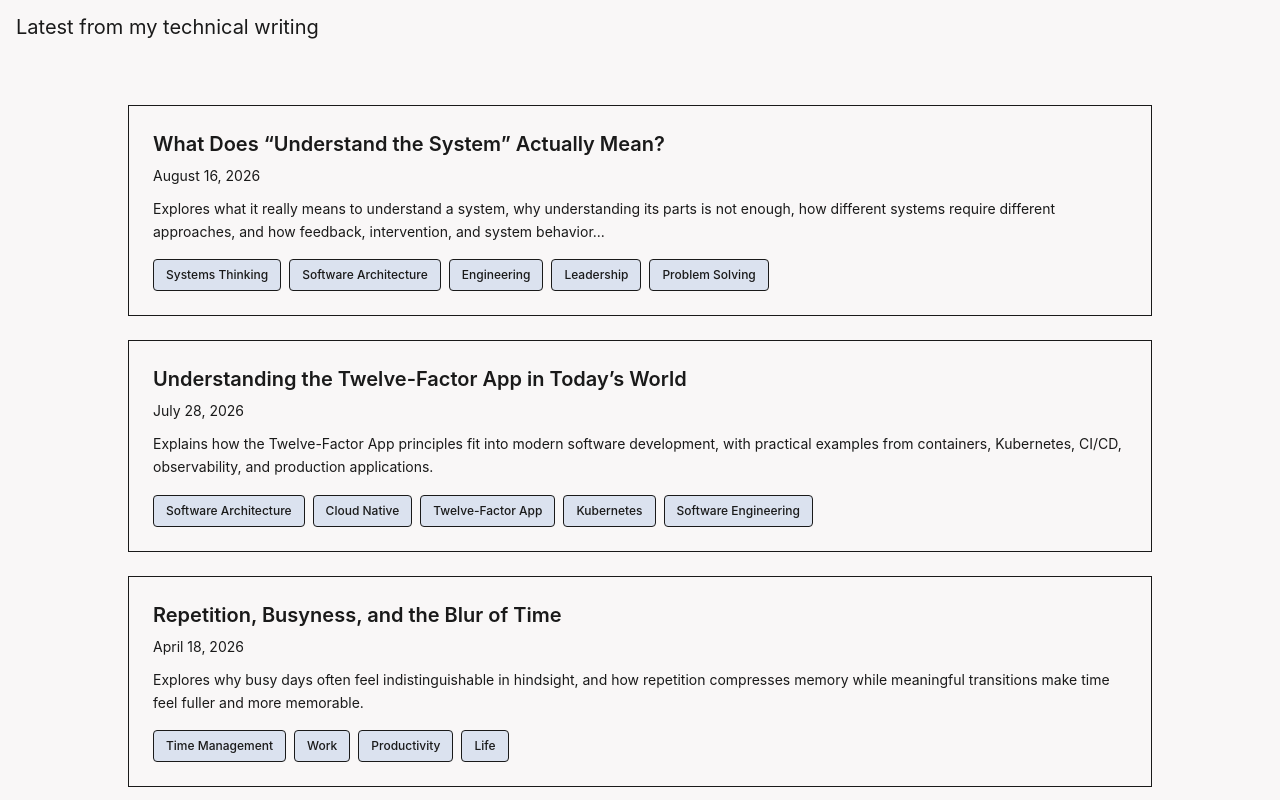
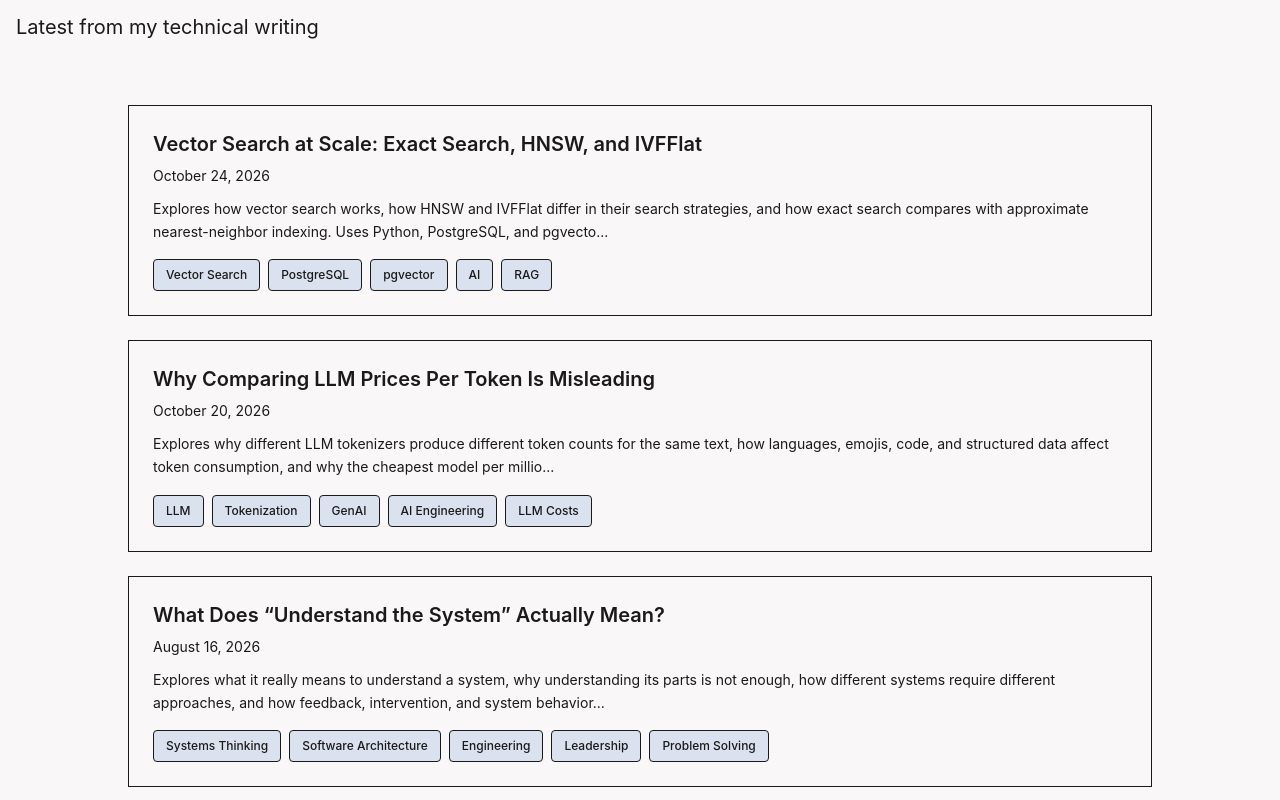
Before and after one commit to iepratiyush/pratiyush-portfolio, a Next.js app: page / in a window 1280 px wide. Shown: the part 1960-2760 px from the top of the page. Built offline with nearby package versions, Linux system fonts and the light colour scheme.

Commit message:
feat: added two new articles
Signed-off-by: Praityush Prakash <pratiyush@ti.com>

```diff
--- a/src/data/articles.ts
+++ b/src/data/articles.ts
@@ -560,5 +560,22 @@ export const articlesData: Article[] = [
     publishedDate: '2026-08-16',
     url: 'https://pratiyush.medium.com/what-does-understand-the-system-actually-mean-7fa9059f22fe?postPublishedType=repub',
     tags: ['Systems Thinking', 'Software Architecture', 'Engineering', 'Leadership', 'Problem Solving']
+  },
+  {
+    id: '71',
+    title: 'Why Comparing LLM Prices Per Token Is Misleading',
+    description: 'Explores why different LLM tokenizers produce different token counts for the same text, how languages, emojis, code, and structured data affect token consumption, and why the cheapest model per million tokens is not necessarily the cheapest for an application. Covers tokenizer vocabulary, prompt caching, reasoning tokens, and multimodal usage to understand the factors that influence LLM costs.',
+    publishedDate: '2026-10-20',
+    url: 'https://blog.devgenius.io/comparing-llm-costs-why-tokenizers-and-use-cases-matter-18ad00b63065?sharedUserId=pratiyush',
+    tags: ['LLM', 'Tokenization', 'GenAI', 'AI Engineering', 'LLM Costs', 'RAG']
+  },
+  {
+    id: '71',
+    title: 'Vector Search at Scale: Exact Search, HNSW, and IVFFlat',
+    description: 'Explores how vector search works, how HNSW and IVFFlat differ in their search strategies, and how exact search compares with approximate nearest-neighbor indexing. Uses Python, PostgreSQL, and pgvector to benchmark latency and recall and understand the trade-offs between search speed and retrieval quality.',
+    publishedDate: '2026-10-24',
+    url: 'https://pratiyush.medium.com/vector-search-at-scale-exact-search-hnsw-and-ivfflat-600f9463b9f2?sharedUserId=pratiyush',
+    tags: ['Vector Search', 'PostgreSQL', 'pgvector', 'AI', 'RAG', 'Machine Learning']
   }
+
 ];
```
